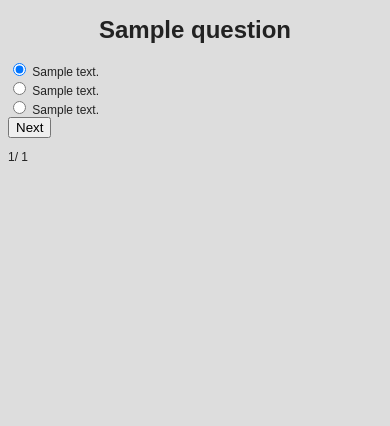
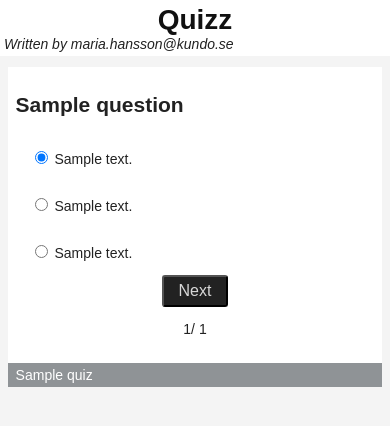
Before and after one commit to SirhH/quizproject, a Django app: page /quiz/1/question/1/ in a window 390 px wide. Shown: the top 426 px of the page. Run offline with Django 3.2, Linux system fonts and the light colour scheme; tables that the repository leaves empty hold one stand-in row (Sample ...).

Commit message:
css and html changes

```diff
--- a/quiz/templates/question.html
+++ b/quiz/templates/question.html
@@ -6,9 +6,16 @@
     <title>My quiz</title>
 </head>
 <body>
+<header>
+    <a href="{% url 'start_page' %}"><h1>Quizz</h1></a>
 
-    <h1>{{ question }}</h1>
+    <address>Written by maria.hansson@kundo.se</address>
 
+</header>
+
+<main>
+
+    <h2>{{ question }}</h2>
     <form action="{% url 'answer_page' quiz_number question_number %}" method="post">
         {% csrf_token %}
         <div class="wrapper">
@@ -25,11 +32,16 @@
             <input id="answer3" type="radio" name="answer" value="3">
             <label for="answer3">{{ answer3 }}</label>
         </div>
+        <div class="center">
 
-        <input class="button center" type="submit" value="Next"/>
-            <p class="center">{{ question_number }}/ {{ last_question_number }}</p>
+            <input class="button" type="submit" value="Next"/>
+            <p>{{ question_number }}/ {{ last_question_number }}</p>
 
+        </div>
     </form>
-
+</main>
+<aside>
+    <span>{{ quiz_name }}</span>
+</aside>
 </body>
 </html>
--- a/quiz/views.py
+++ b/quiz/views.py
@@ -39,6 +39,7 @@
     l_question = l_questions[question_number - 1]
     last_question_number = l_questions.count()
     context = {
+        'quiz_name': l_quiz.name,
         'question_number': question_number,
         'question': l_question.question,
         'answer1': l_question.answer1,
@@ -65,6 +66,7 @@
         "correct": num_correct_answers,
         "total": num_questions,
         "quiz_number": quiz_number,
+        'quiz_name': l_quiz.name,
     }
     return render(request, 'results.html', context)
 
--- a/static/style.css
+++ b/static/style.css
@@ -1,151 +1,71 @@
-/*
+
 body {
- */
-    /*background-color: #888; /* #666 to ish #888*/
-    /*font-family: sans-serif;
-    font-size: 12px;
+    background-color: #f4f4f4;
+    font-family: sans-serif;
+    font-size: 14px;
     color: #222;
+    margin: 0 auto;
+}
+header {
+    background-color: #fff;
+    padding: 1%;
+}
+
+main, aside {
     max-width: 700px;
     margin: 0 auto;
-    min-width:300px;
 }
 
-h1 {
-    text-align: center;
+main {
+    margin-top: 3%;
+    background-color: #fff;
+    padding: 2% 2% 3% 2%;
 }
 
-a {
-    color: #111;
-    cursor: pointer;
-    text-decoration: none;
+aside {
+    text-align: right;
+    background-color: #8F9396;
+    color: #fff;
+    padding: 1% 2%;
 }
 
-.hidden, .hidden *{
-    display: none;
+aside span {
+    display: inline-block;
+}
+
+@media screen and (max-width: 750px) {
+    main, aside {
+        margin-left: 2%;
+        margin-right: 2%;
+        text-align: left;
+    }
+    aside span{
+        display: block;
+    }
 }
 
 ul {
     max-width: 600px;
-    margin: 0 auto;
-    padding: 0;
-}
-
-li {
-    list-style: none;
-    border: 1px solid #ccc;
-    padding: 2px
-}
-
-.wrapper {
-    display: block;
-    padding: 1em;
-    background-color: #ddd;
-}
-.inline-wrapper {
-    display: inline-block;
-    padding: 1em;
-}
-#dev-toggle {
-    float:right;
-}
-
-.cube {
-    display: block;
-    background-color: #222;
-    border: 1px solid #b5b5b5;
-    border-radius: 4px;
-    padding: 1em .5em;
-    color: #d8d8d8;
-    text-align: center;
-    text-decoration: none;
-
-}
-
-.center {
-    margin: 0 auto;
-    text-align: center;
-    display: block;
-}
-
-.button, button {
-    padding: .5em 2em;
-    background-color: #222;
-    color: #d8d8d8;
-    font-size: 1.2em;
-    cursor: pointer;
-    margin-bottom: 1em;
-    margin-top: 1em;
-}
-
-.quiz-list {
-    background-color: #eee;
-}
-
-.quiz-core a {
-}
-
-h2 {
-    font-size: 1.2em;
-}
-.quiz-list h2 {
-    display:inline-block;
-    vertical-align: top;
-}
-
-.quiz-list p {
-    font-size: .9em;
-}
-
-.img-placeholder {
-    width: 100px;
-    height:100px;
-    background-color: #fff;
-}
-
-.big-text {
-    font-size: 1.3em;
-    text-decoration: none;
-}
-
-.quiz-img {
-    display: inline;
-    max-width: 30%;
-    overflow: hidden;
-    vertical-align: middle;
-    max-height: 100px;
-}
-.quiz-core {
-    float: right;
-    width: 70%;
-}
-
-.right-floater {
-    float: right;
-} */
-
-/* mobile */
-body {
-    background-color: #ddd; /* #666 to ish #888 */
-    font-family: sans-serif;
-    font-size: 12px;
-    color: #222;
-}
-
-
-ul {
-    max-width: 600px;
-    margin: 0 auto;
     padding: 0;
 }
 
 h1 {
     text-align: center;
+    margin: 0;
+}
+
+
+ul {
+
 }
 
 li {
     list-style: none;
-    padding: 2px;
     background-color: #fff;
+    border-radius: 3px;
+    position: relative;
+    border: 1px solid #ddd;
+
 }
 
 a {
@@ -153,3 +73,44 @@ a {
     color: #111;
     cursor: pointer;
 }
+
+img {
+    width: 100px;
+    height: 100px;
+    position: absolute;
+    left:0;
+    top:0;
+
+}
+
+.quiz-core {
+    margin-left: 100px;
+    padding: 2%;
+    min-height: 100px;
+    -webkit-box-sizing: border-box;
+    -moz-box-sizing: border-box;
+    box-sizing: border-box;
+    border-left: 1px solid #ddd;
+}
+
+.button {
+    cursor: pointer;
+    padding: 5px 15px;
+    background-color: #222;
+    color: #d8d8d8;
+    display: inline-block;
+    font-size: 16px;
+    border-radius: 3px;
+}
+
+.right-floater{
+    float: right;
+}
+
+.wrapper {
+    padding: 1em;
+}
+
+.center {
+    text-align: center;
+}
```
Also changed, not shown: quiz/templates/quiz.html (+12 -6 lines), quiz/templates/results.html (+18 -7 lines), quiz/templates/start.html (+16 -12 lines).
